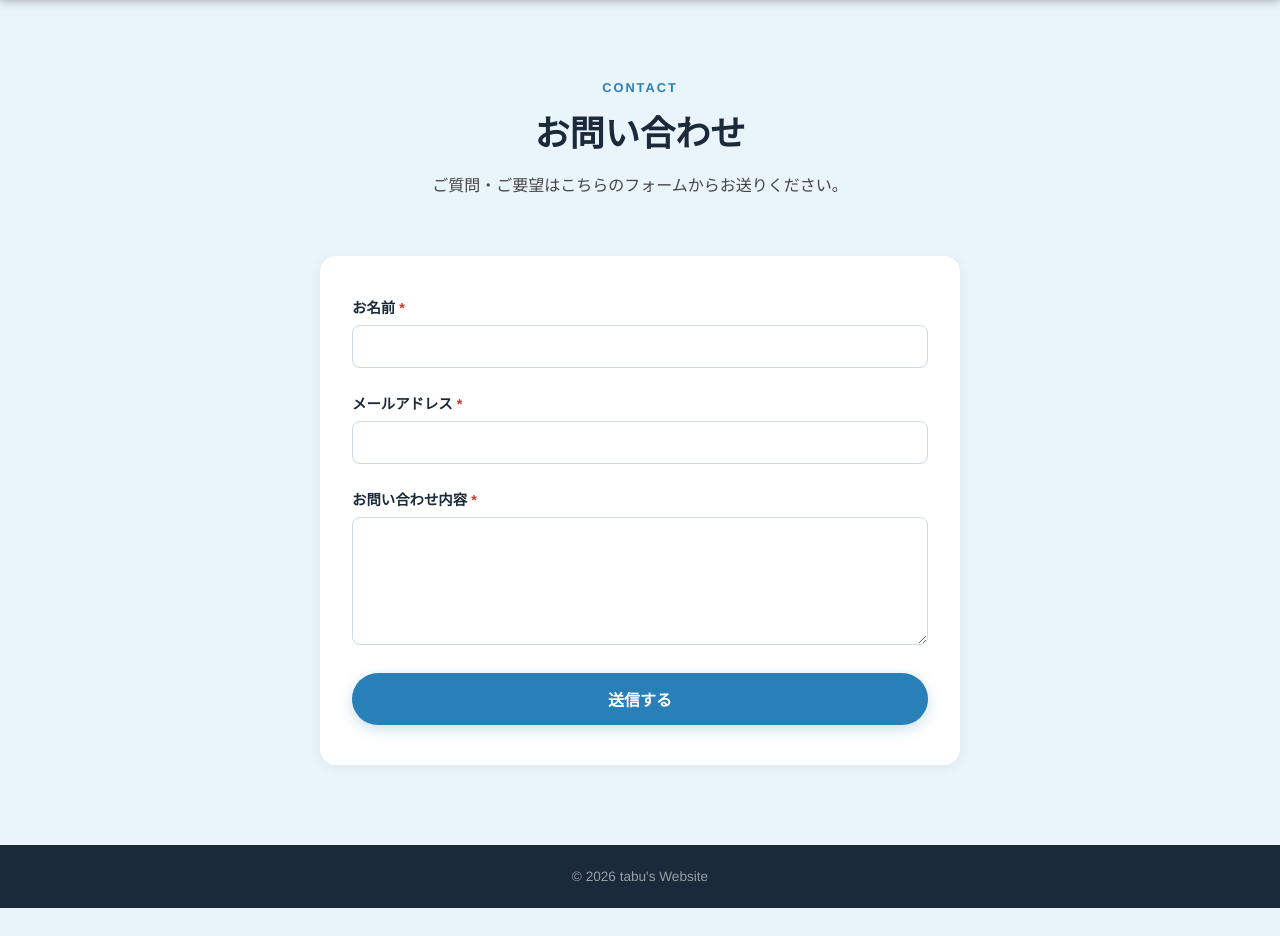
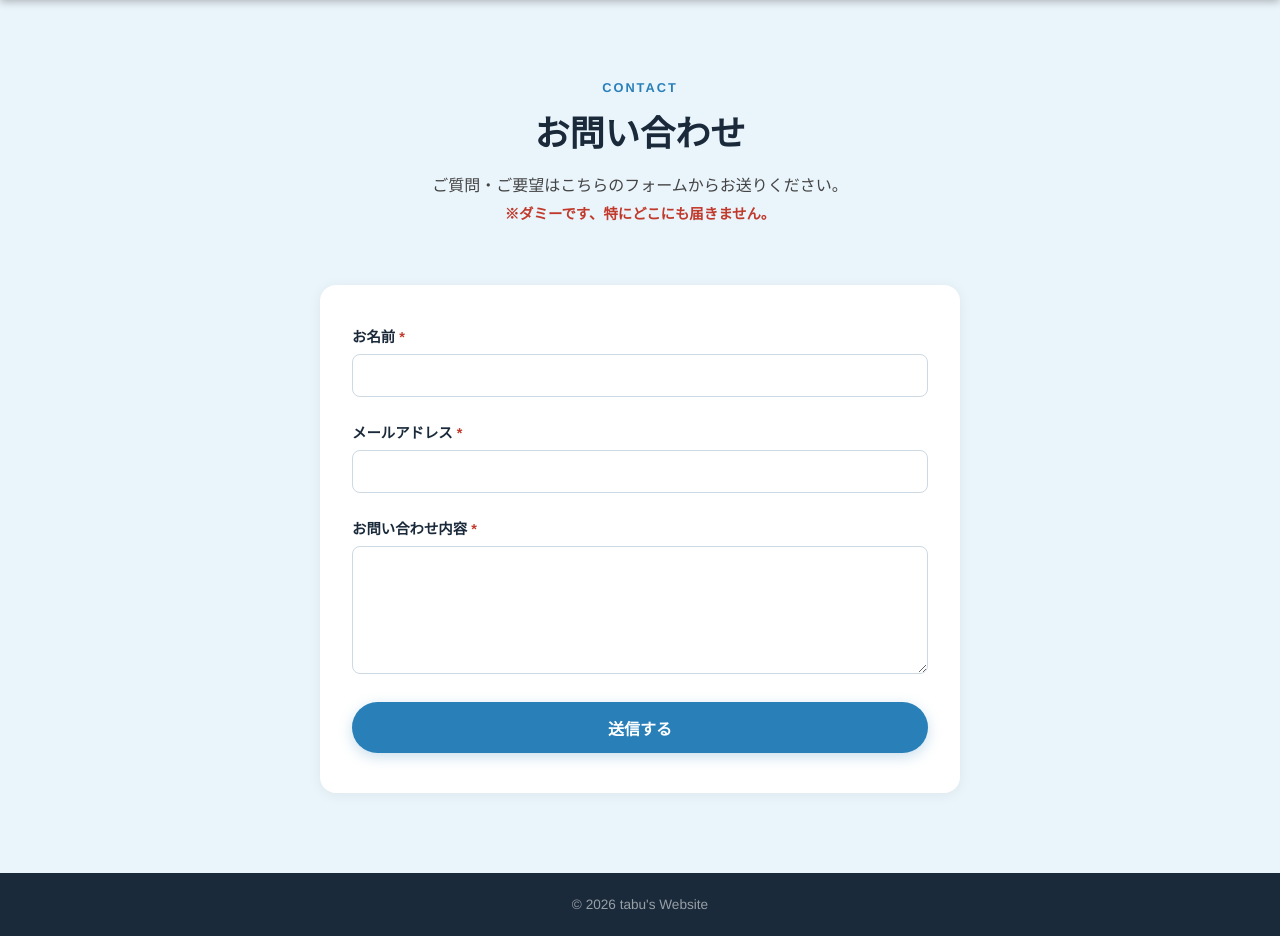
Before and after one commit to ytabu/demo, a Flask app: page /contact in a window 1280 px wide. Shown: the part 60-996 px from the top of the page. Before the commit the page ends 968 px from the top, so only its background shows below. Run offline with Flask 3, Linux system fonts and the light colour scheme.

Commit message:
お問い合わせフォームにダミー注記（赤字）を追加
送信先がないことを明示する「※ダミーです、特にどこにも届きません。」を
説明文に赤字で追記。

https://claude.ai/code/session_01ESCMByoocWYs1uvutuAq47

```diff
--- a/static/css/style.css
+++ b/static/css/style.css
@@ -559,6 +559,12 @@ section {
   max-width: 640px;
 }
 
+.dummy-note {
+  color: #c0392b;
+  font-weight: 700;
+  font-size: 0.9rem;
+}
+
 .flash-success {
   background: #e8f8ef;
   border: 1px solid #abebc6;
--- a/templates/contact.html
+++ b/templates/contact.html
@@ -7,7 +7,8 @@
   <div class="section-inner contact-inner">
     <p class="section-label">Contact</p>
     <h2 class="section-title">お問い合わせ</h2>
-    <p class="section-desc">ご質問・ご要望はこちらのフォームからお送りください。</p>
+    <p class="section-desc">ご質問・ご要望はこちらのフォームからお送りください。<br>
+      <span class="dummy-note">※ダミーです、特にどこにも届きません。</span></p>
 
     {% with messages = get_flashed_messages() %}
       {% if messages %}
```
